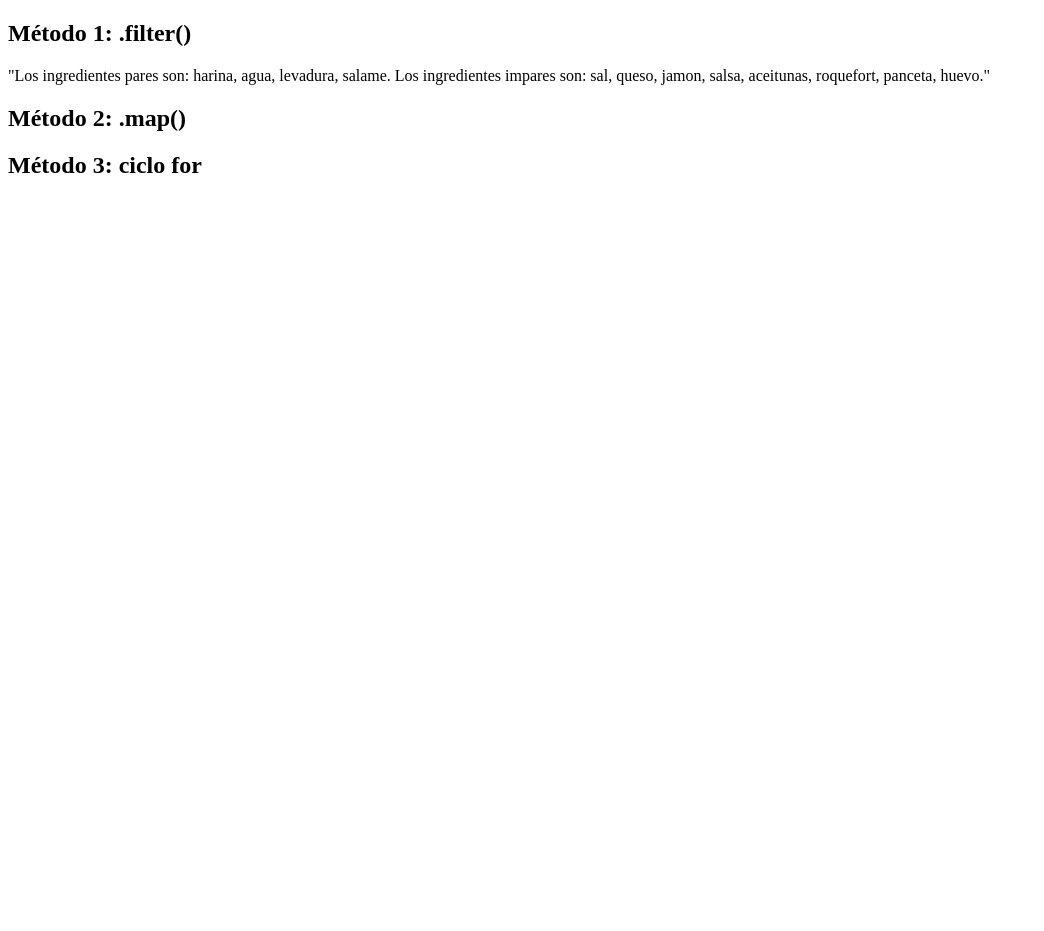
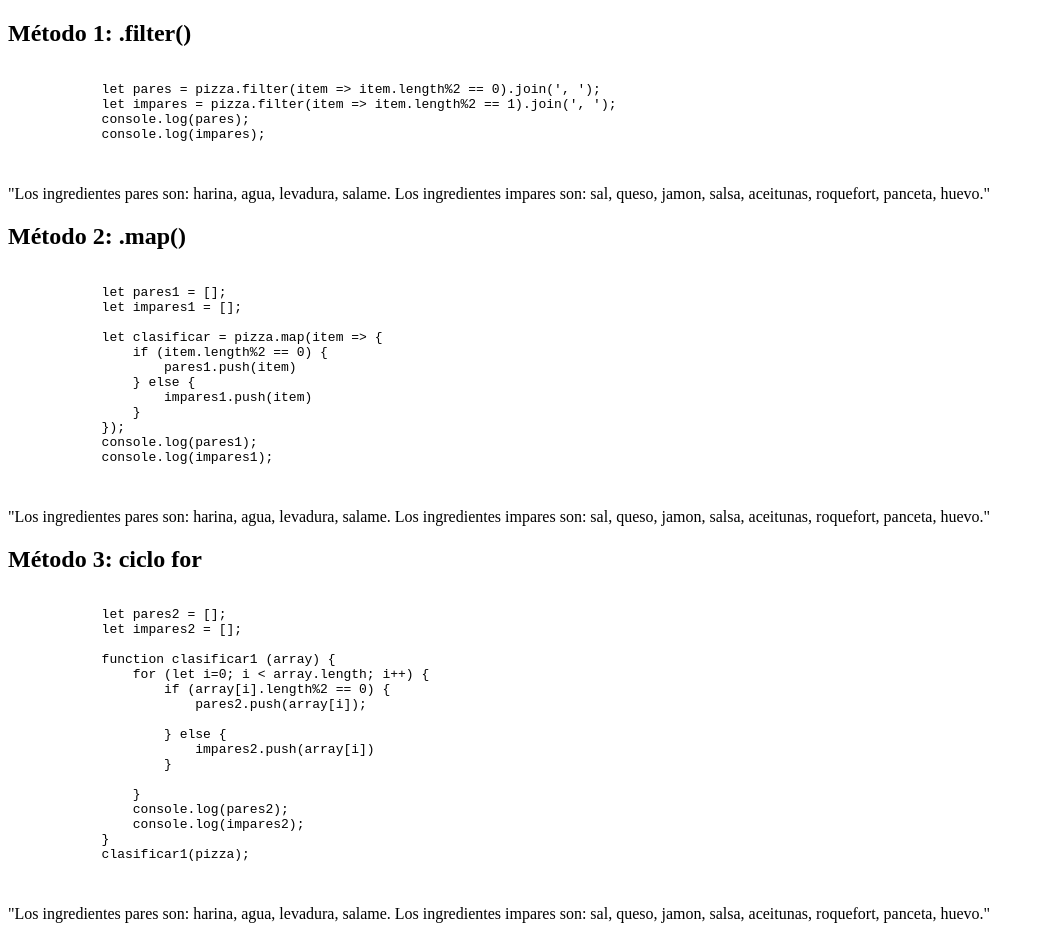
Before and after one commit to CrisDesco88/Nucba-E1-JS, a plain HTML site: page index.html in a window 1280 px wide. Shown: the whole page, without its empty margins (0-1044 px from the left). Before the commit the page ends 800 px from the top, so only its background shows below. Drawn offline with Linux system fonts and the light colour scheme.

Commit message:
Agregados snippets al html

```diff
--- a/index.html
+++ b/index.html
@@ -8,17 +8,61 @@
 </head>
 <body>
     <h2>Método 1: .filter()</h2>
-
+    <pre>
+        <code>
+            let pares = pizza.filter(item => item.length%2 == 0).join(', ');
+            let impares = pizza.filter(item => item.length%2 == 1).join(', ');
+            console.log(pares);
+            console.log(impares);
+        </code>
+    </pre>
     <div id="metodo1">
 
     </div>
 
     <h2>Método 2: .map()</h2>
+    <pre>
+        <code>
+            let pares1 = [];
+            let impares1 = [];
+
+            let clasificar = pizza.map(item => {
+                if (item.length%2 == 0) {
+                    pares1.push(item)
+                } else {
+                    impares1.push(item)
+                }
+            });
+            console.log(pares1);
+            console.log(impares1);
+        </code>
+    </pre>
     <div id="metodo2">
 
     </div>
 
     <h2>Método 3: ciclo for</h2>
+    <pre>
+        <code>
+            let pares2 = [];
+            let impares2 = [];
+
+            function clasificar1 (array) {
+                for (let i=0; i < array.length; i++) {
+                    if (array[i].length%2 == 0) {
+                        pares2.push(array[i]);
+
+                    } else {
+                        impares2.push(array[i])
+                    }
+
+                }
+                console.log(pares2);
+                console.log(impares2);
+            }
+            clasificar1(pizza);
+        </code>
+    </pre>
     <div id="metodo3">
 
     </div>
--- a/index.js
+++ b/index.js
@@ -1,5 +1,7 @@
 const pizza = ["harina", "agua", "sal", "levadura", "queso", "jamon", "salsa", "salame", "aceitunas", "roquefort", "panceta", "huevo"];
 const metodo1Cont = document.getElementById('metodo1');
+const metodo2Cont = document.getElementById('metodo2');
+const metodo3Cont = document.getElementById('metodo3');
 // Método 1: .filter()
 let pares = pizza.filter(item => item.length%2 == 0).join(', ');
 let impares = pizza.filter(item => item.length%2 == 1).join(', ');
@@ -15,11 +17,13 @@ let impares1 = [];
 
 let clasificar = pizza.map(item => {
     if (item.length%2 == 0) {
-        pares1.push(item)
+        pares1.push(item);
     } else {
-        impares1.push(item)
+        impares1.push(item);
     }
 });
+metodo2Cont.innerHTML = `"Los ingredientes pares son: ${pares1.join(', ')}.
+Los ingredientes impares son: ${impares1.join(', ')}."`
 console.log(pares1);
 console.log(impares1);
 
@@ -38,6 +42,8 @@ function clasificar1 (array) {
         }
 
     }
+    metodo3Cont.innerHTML = `"Los ingredientes pares son: ${pares2.join(', ')}.
+    Los ingredientes impares son: ${impares2.join(', ')}."`
     console.log(pares2);
     console.log(impares2);
 }
```
